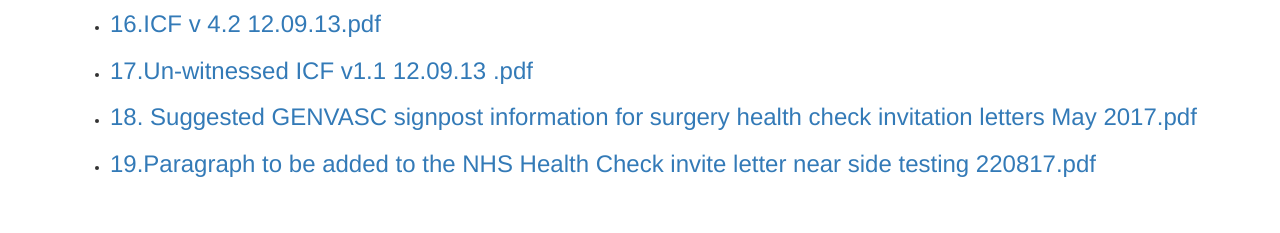
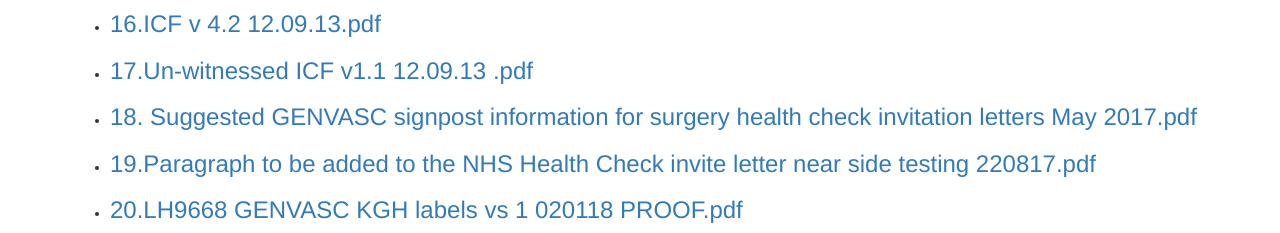
Before and after one commit to LCBRU/genvasc_portal, a Python web app: template web/portal/templates/site_file_documentation/documents.html in a window 1280 px wide. Shown: the part 884-1117 px from the top of the page. Before the commit the page ends 1061 px from the top, so only its background shows below. Run offline with Jinja, Linux system fonts and the light colour scheme; the template is opened without the code that fills it, so the values that code supplies are empty.

Commit message:
Add KGH Labels

```diff
--- a/web/portal/templates/site_file_documentation/documents.html
+++ b/web/portal/templates/site_file_documentation/documents.html
@@ -64,6 +64,9 @@
  <li>
   <h3><a href="/static/documents/documents/19.Paragraph to be added to the NHS Health Check invite letter near side testing 220817.pdf" title="19.Paragraph to be added to the NHS Health Check invite letter near side testing 220817.pdf" target="_blank">19.Paragraph to be added to the NHS Health Check invite letter near side testing 220817.pdf</a></h3>
  </li>
+ <li>
+  <h3><a href="/static/documents/documents/20.LH9668 GENVASC KGH labels vs 1 020118 PROOF.pdf" title="20.LH9668 GENVASC KGH labels vs 1 020118 PROOF.pdf" target="_blank">20.LH9668 GENVASC KGH labels vs 1 020118 PROOF.pdf</a></h3>
+ </li>
 </ul>
 
 {% endblock %}
```
Also changed, not shown: 1 other file.
